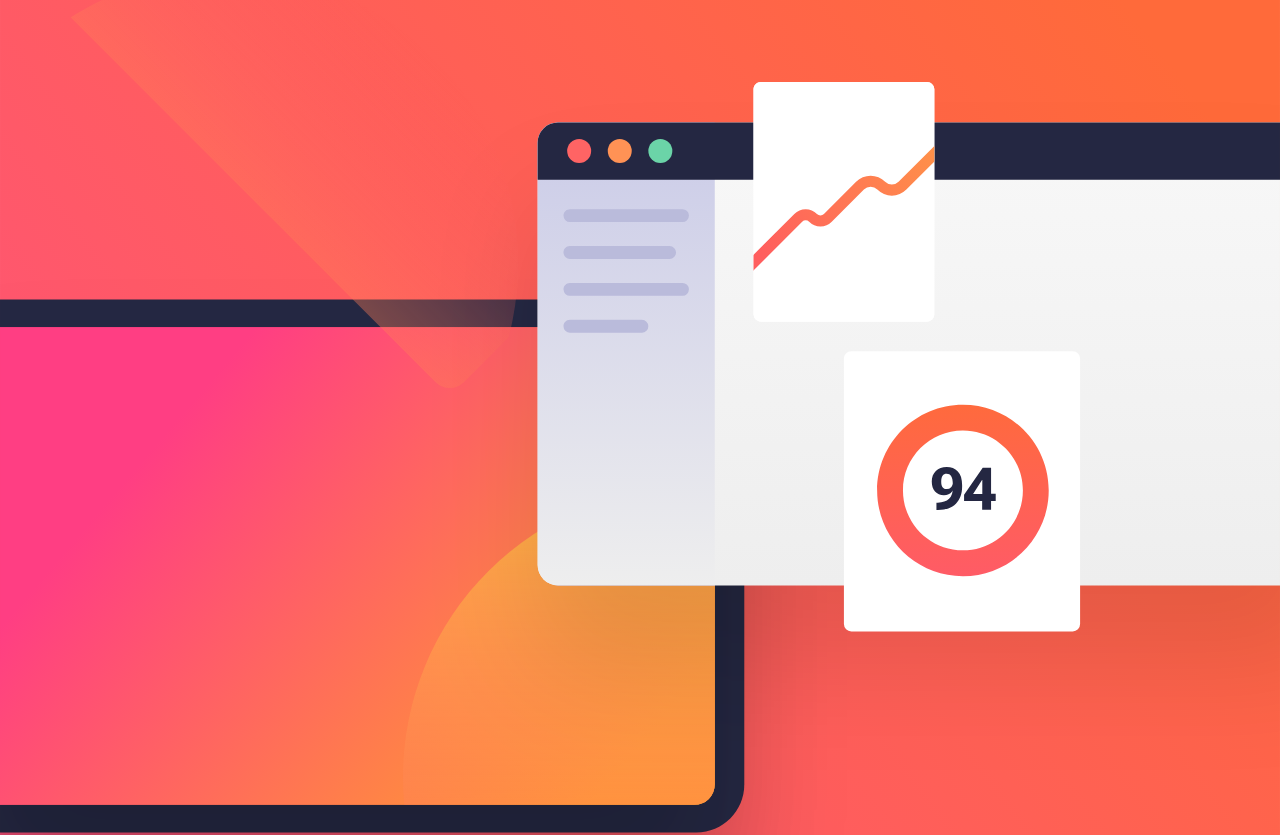
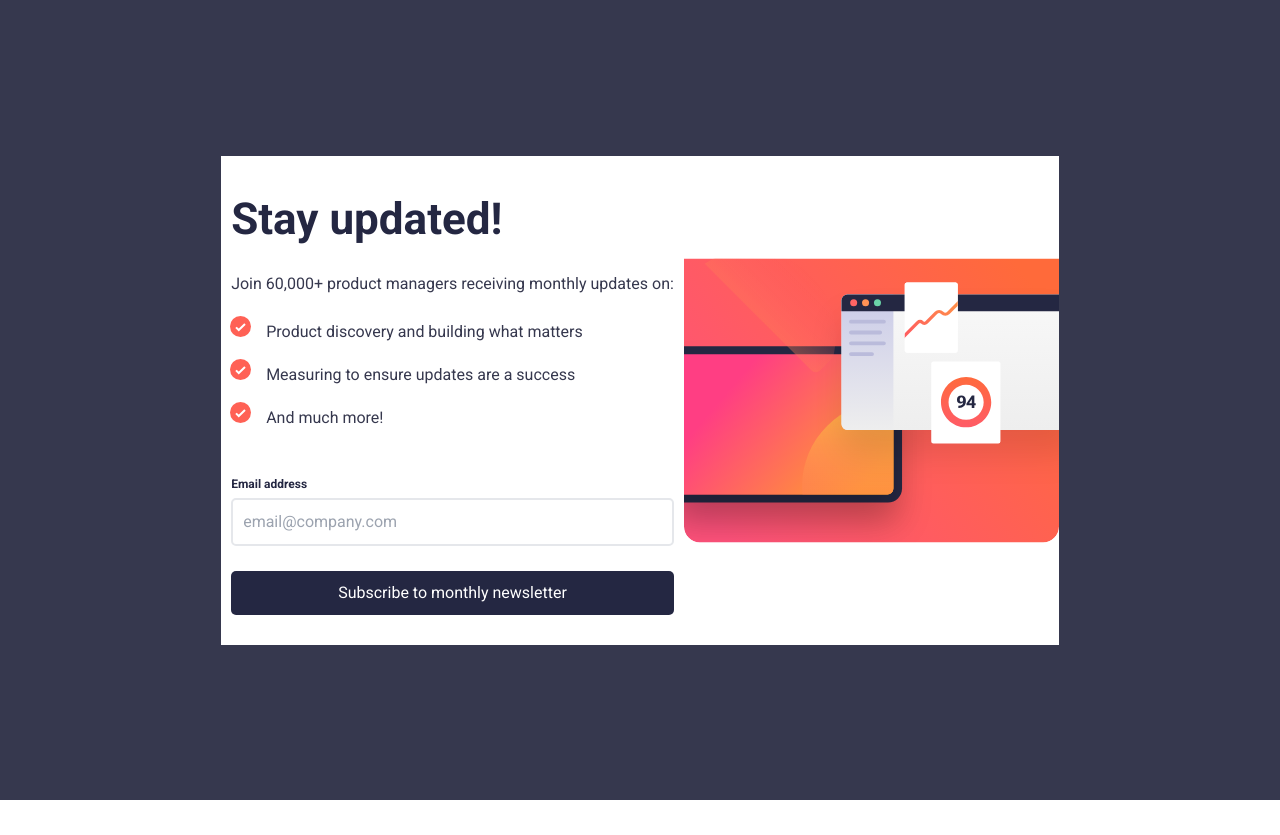
Before and after one commit to RereTooki/newsletter-component, a React (Vite) app: page / in a window 1280 px wide. Shown: the top 835 px of the page. After the commit the page ends 800 px from the top, so only its background shows below. Built offline with nearby package versions, Linux system fonts and the light colour scheme.

Commit message:
Getting there

```diff
--- a/src/App.tsx
+++ b/src/App.tsx
@@ -7,7 +7,7 @@ function App() {
 
   return (
     <>
-      <div>
+      <div className="">
         <Card />
       </div>
     </>
--- a/src/components/Card.tsx
+++ b/src/components/Card.tsx
@@ -3,13 +3,16 @@ import "../App.css";
 import CardBody from "./CardBody";
 
 import SignUpMobile from "../assets/images/illustration-sign-up-mobile.svg";
+import SignUpDesktop from "../assets/images/illustration-sign-up-desktop.svg";
 
 const Card = () => {
   return (
     <>
-      <div className="flex flex-col bg-whites font-roboto ">
-        <img className="" src={SignUpMobile} alt="A sign-up picture" />
-        <CardBody />
+      <div className="flex flex-col md:bg-charcoal-greys font-roboto  md:justify-center md:items-center md:h-screen">
+        <div className="md:bg-whites md:flex-row-reverse flex flex-col">
+          <img className="" src={SignUpMobile} alt="A sign-up picture" />
+          <CardBody />
+        </div>
       </div>
     </>
   );
```
